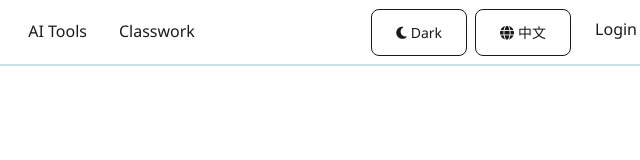
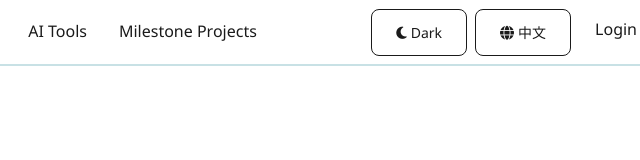
Before and after one commit to kelvin-lee-cl/ggt-2025, a website: page index.html in a window 1280 px wide. Shown: the full height of the page, 545-1185 px from the left. Drawn offline with nearby package versions, Linux system fonts and the light colour scheme; no server answers.

Commit message:
Update lessons, navbar, and API functions - prepare for production deployment

```diff
--- a/lessons.json
+++ b/lessons.json
@@ -56,7 +56,7 @@
                         },
                         {
                             "title": "AI Data Center Simulation - How AI Works",
-                            "description": "Interactive simulation demonstrating how AI works by simulating a user sending prompts to a Data Center, which generates images and sends them back. Users can share images and provide feedback to help the AI learn and improve.",
+                            "description": "An interactive simulation that demonstrates how AI works by simulating a user sending prompts to an AI service in a data center, which generates images and returns them. Users can share these images and provide feedback to help the AI learn and improve.",
                             "link": "https://gen-ai-explain.netlify.app/",
                             "type": "article"
                         },
--- a/partials/navbar.html
+++ b/partials/navbar.html
@@ -19,8 +19,8 @@
                         data-zh-tw="AI工具" data-zh-cn="AI工具">AI Tools</a>
                 </li>
                 <li class="nav-item">
-                    <a class="nav-link" href="index.html#classwork" data-section="classwork" data-en="Classwork"
-                        data-zh-tw="專題研習" data-zh-cn="专题研习">Milestone Projects</a>
+                    <a class="nav-link" href="index.html#classwork" data-section="classwork"
+                        data-en="Milestone Projects" data-zh-tw="專題研習" data-zh-cn="专题研习">Milestone Projects</a>
                 </li>
             </ul>
             <ul class="navbar-nav">
```
Also changed, not shown: netlify/functions/set-recraft-api-key.js (line endings or trailing spaces).
